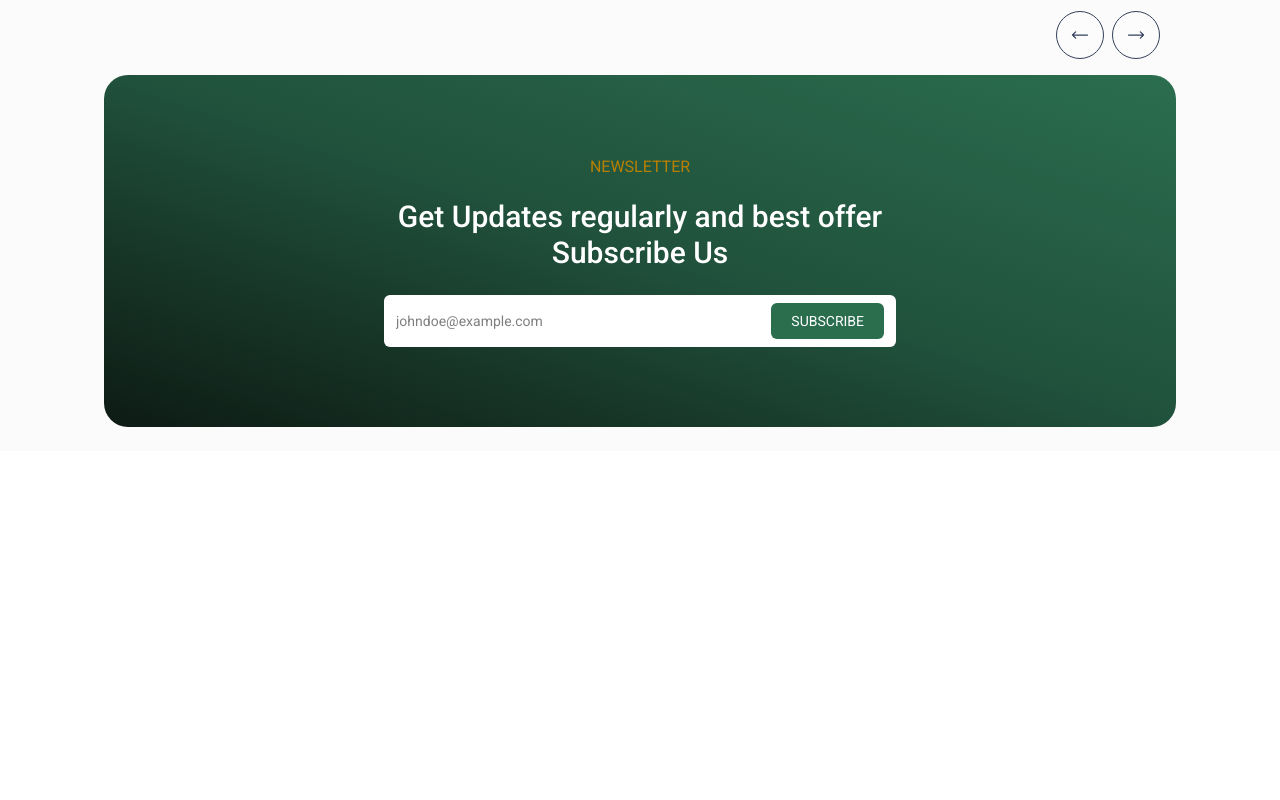
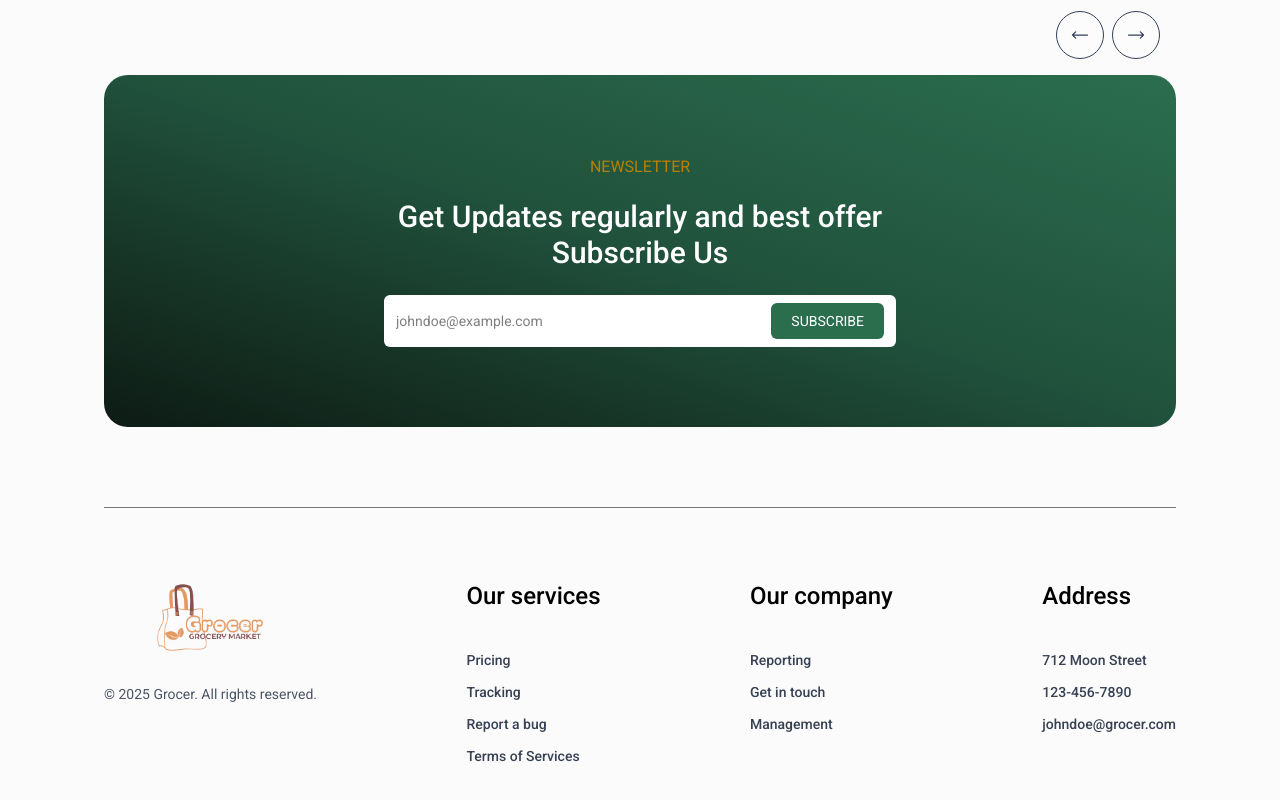
Before and after one commit to rishabhnema21/grocer, a React (Vite) app in the folder client/: page / in a window 1280 px wide. Shown: the part 2251-3051 px from the top of the page. Before the commit the page ends 2702 px from the top, so only its background shows below. Built offline with nearby package versions, Linux system fonts and the light colour scheme.

Commit message:
Add Footer. Complete Home Page

```diff
--- a/client/src/App.jsx
+++ b/client/src/App.jsx
@@ -2,6 +2,7 @@ import React from 'react'
 import Navbar from './components/Navbar'
 import { Route, Routes } from 'react-router'
 import Home from './pages/Home'
+import Footer from './components/Footer'
 
 const App = () => {
   return (
@@ -13,6 +14,7 @@ const App = () => {
           <Route path='/' element={<Home />} />
         </Routes>
       </div>
+      <Footer />
     </div>
   )
 }
--- /dev/null
+++ b/client/src/components/Footer.jsx
@@ -0,0 +1,42 @@
+import React from "react";
+
+const Footer = () => {
+  return (
+    <div className="border-t border-[#797575] mt-20 flex gap-8 md:gap-0 flex-col md:flex-row justify-center md:justify-between items-center md:items-start py-12 md:py-18">
+      <div className="logo flex flex-col justify-center items-center">
+        <img src="/grocerLogo.png" className="h-18" alt="" />
+        <div className="socials text-center text-sm md:text-start mt-8 text-gray-600">&#169; 2025 Grocer. All rights reserved.</div>
+      </div>
+
+      <div className="">
+        <h2 className="text-2xl mb-4 md:mb-8 font-medium">Our services</h2>
+        <ul className="leading-8 text-center md:text-start text-sm font-medium text-gray-700">
+          <li>Pricing</li>
+          <li>Tracking</li>
+          <li>Report a bug</li>
+          <li>Terms of Services</li>
+        </ul>
+      </div>
+
+      <div>
+        <h2 className="text-2xl mb-4 md:mb-8 font-medium">Our company</h2>
+        <ul className="leading-8 text-center md:text-start text-sm font-medium text-gray-700">
+          <li>Reporting</li>
+          <li>Get in touch</li>
+          <li>Management</li>
+        </ul>
+      </div>
+
+      <div>
+        <h2 className="text-2xl text-center md:text-start mb-4 md:mb-8 font-medium">Address</h2>
+        <div className="leading-8 text-center md:text-start text-sm font-medium text-gray-700">
+          <p>712 Moon Street</p>
+          <p>123-456-7890</p>
+          <p>johndoe@grocer.com</p>
+        </div>
+      </div>
+    </div>
+  );
+};
+
+export default Footer;
```
